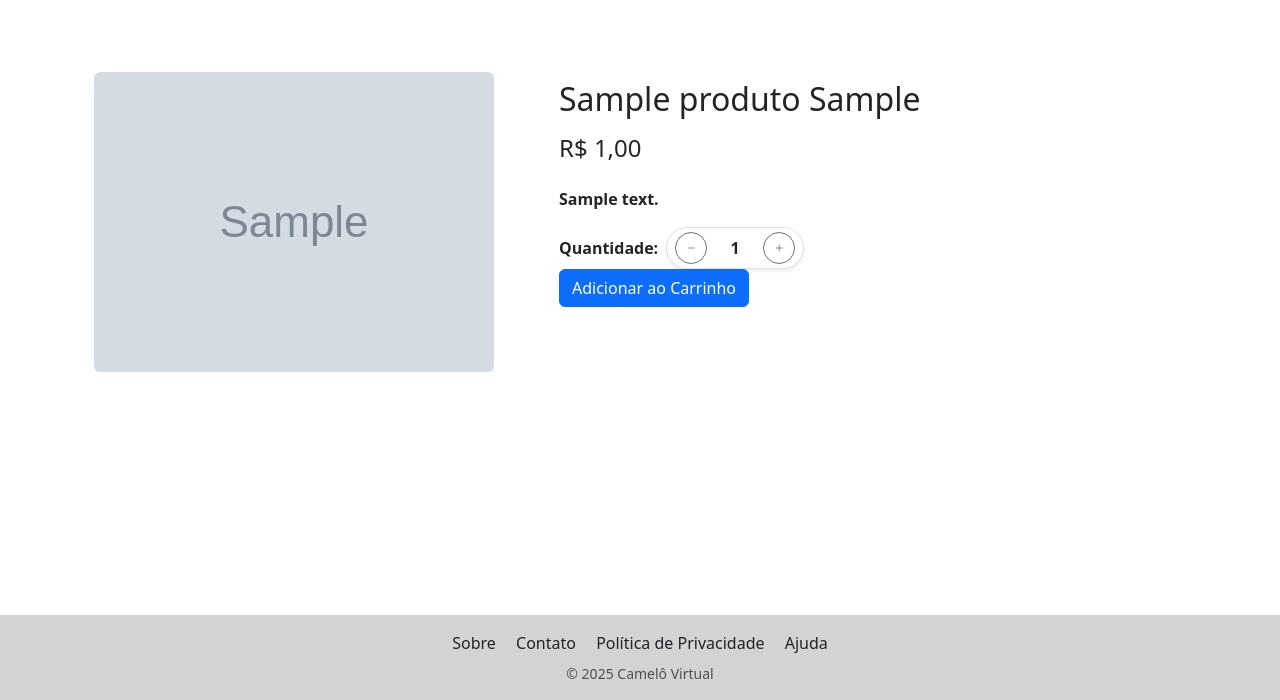
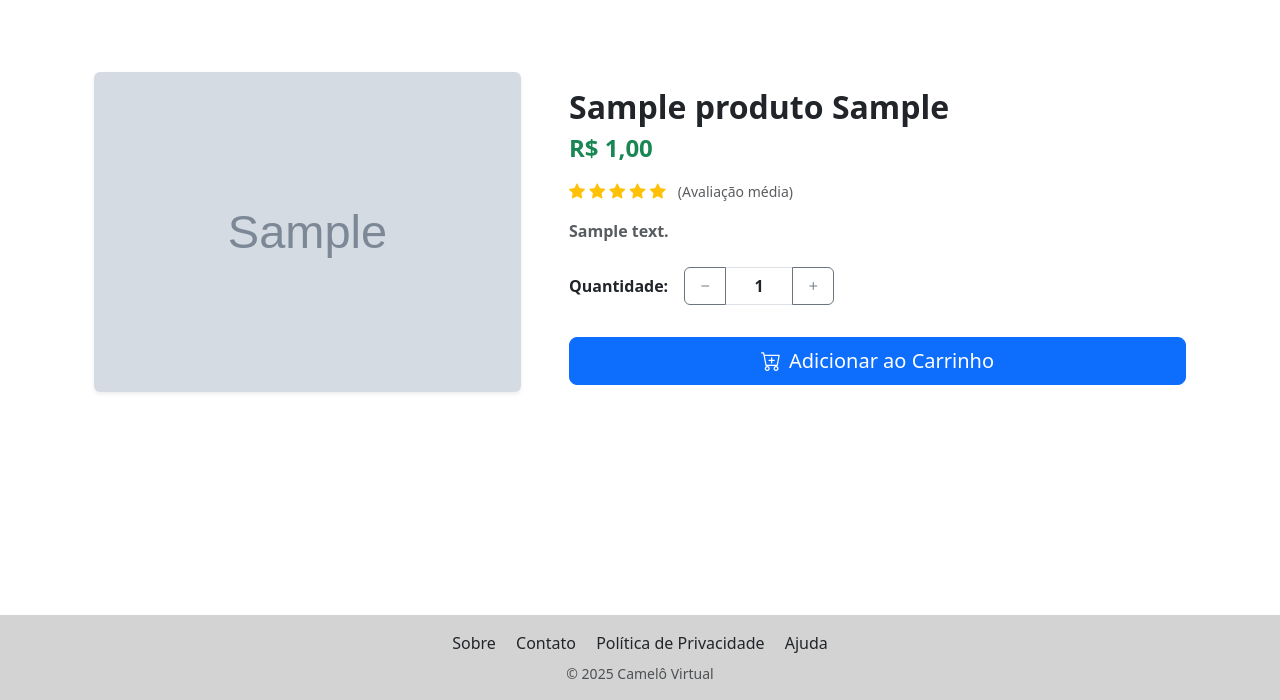
Before and after one commit to LeonardoRodeghiero/CameloVirtual, a Django app: page /produto/1/ in a window 1280 px wide. Shown: the part 100-800 px from the top of the page. Run offline with Django 5.2, Linux system fonts and the light colour scheme; tables that the repository leaves empty hold one stand-in row (values such as "Sample post"); grey boxes marked "Sample" are stand-in pictures; some libraries are stand-ins or nearby versions.

Commit message:
O campo atualizado_em agr funciona e deixando a tela de produto unico mais bonita

```diff
--- a/paginas/templates/paginas/produto.html
+++ b/paginas/templates/paginas/produto.html
@@ -1,45 +1,59 @@
 {% extends 'paginas/index.html' %}
 
 {% block conteudo %}
-<div class="container mt-5">
-  <div class="row">
+
+
+
+<div class="container py-5">
+  <div class="row g-5">
     <!-- Imagem do produto -->
     <div class="col-md-5">
-      <img src="{{ object.imagem.url }}" class="img-fluid rounded" alt="{{ object.nome }}">
+      <div class="card shadow-sm border-0">
+        <img src="{{ object.imagem.url }}" class="card-img-top img-fluid rounded" alt="{{ object.nome }}">
+      </div>
     </div>
 
     <!-- Informações do produto -->
-    <div class="col-md-7 d-flex flex-column justify-content-start">
-      <h2 class="mt-2">{{ object.nome }} {{ object.marca }}</h2>
-      <h4 class="mt-2">R$ {{ object.preco }}</h4>
-      <p class="mt-3">{{ object.descricao }}</p>
-      <form action="{% url 'adicionar-produto-carrinho' produto.id %}" method="post">
+    <div class="col-md-7">
+      <div class="card border-0">
+        <div class="card-body px-0">
+          <h2 class="card-title fw-bold">{{ object.nome }} {{ object.marca }}</h2>
+          <h4 class="text-success fw-semibold mt-2">R$ {{ object.preco }}</h4>
+
+          <!-- Avaliação com estrelas -->
+          <div class="my-3">
+            {% for i in "12345" %}
+              <i class="bi bi-star-fill text-warning"></i>
+            {% endfor %}
+            <small class="text-muted ms-2">(Avaliação média)</small>
+          </div>
+
+          <p class="card-text text-muted">{{ object.descricao }}</p>
+
+          <form action="{% url 'adicionar-produto-carrinho' produto.id %}" method="post" class="mt-4">
             {% csrf_token %}
-        <div class="d-flex align-items-center">
-            <label for="quantidade" class="card-text mb-0 me-2 fw-semibold">Quantidade:</label>
-
-            <div class="d-inline-flex align-items-center border rounded-pill shadow-sm bg-white px-2 py-1" style="min-width: 130px;">
-                <button type="button" class="btn btn-outline-secondary btn-sm rounded-circle me-2" style="width: 32px; height: 32px; padding: 0;" onclick="alterarQuantidade(-1)">
+            <div class="mb-3 d-flex align-items-center">
+              <label for="quantidade" class="form-label me-3 fw-semibold mb-0">Quantidade:</label>
+              <div class="input-group" style="max-width: 150px;">
+                <button type="button" class="btn btn-outline-secondary" onclick="alterarQuantidade(-1)">
                   <i class="bi bi-dash"></i>
                 </button>
-
-                <input type="number" name="quantidade" id="quantidade" value="1" min="1" class="form-control text-center fw-bold border-0 bg-transparent p-0" style="width: 40px;">
-
-                <button type="button" class="btn btn-outline-secondary btn-sm rounded-circle ms-2" style="width: 32px; height: 32px; padding: 0;" onclick="alterarQuantidade(1)">
+                <input type="number" name="quantidade" id="quantidade" value="1" min="1" class="form-control text-center fw-bold">
+                <button type="button" class="btn btn-outline-secondary" onclick="alterarQuantidade(1)">
                   <i class="bi bi-plus"></i>
                 </button>
               </div>
             </div>
 
-        <button type="submit" class="btn btn-primary">Adicionar ao Carrinho</button>
+            <button type="submit" class="btn btn-primary btn-lg w-100 mt-3">
+              <i class="bi bi-cart-plus me-2"></i>Adicionar ao Carrinho
+            </button>
           </form>
-
-
-      <!-- Você pode adicionar mais detalhes aqui -->
         </div>
       </div>
     </div>
-
+  </div>
+</div>
 {% endblock %}
 
 {% block scripts %}
@@ -51,5 +65,4 @@ function alterarQuantidade(delta) {
   input.value = valor;
 }
 </script>
-
 {% endblock %}
--- a/paginas/views.py
+++ b/paginas/views.py
@@ -8,6 +8,8 @@ from django.views import View
 from django.shortcuts import get_object_or_404, redirect
 
 from django.http import JsonResponse
+
+from django.utils import timezone
 # Create your views here.
 
 
@@ -86,6 +88,8 @@ def alterar_quantidade(request, item_id, acao):
 
     item.save()
 
+    Carrinho.objects.filter(pk=item.carrinho.pk).update(atualizado_em=timezone.now())
+
     carrinho = item.carrinho
     total = sum(prod.produto.preco * prod.quantidade for prod in Carrinho_Produto.objects.filter(carrinho=item.carrinho))
 
```
Also changed, not shown: cadastros/views.py (+8 -0 lines). Lines whose indentation alone changed are shown as unchanged.
